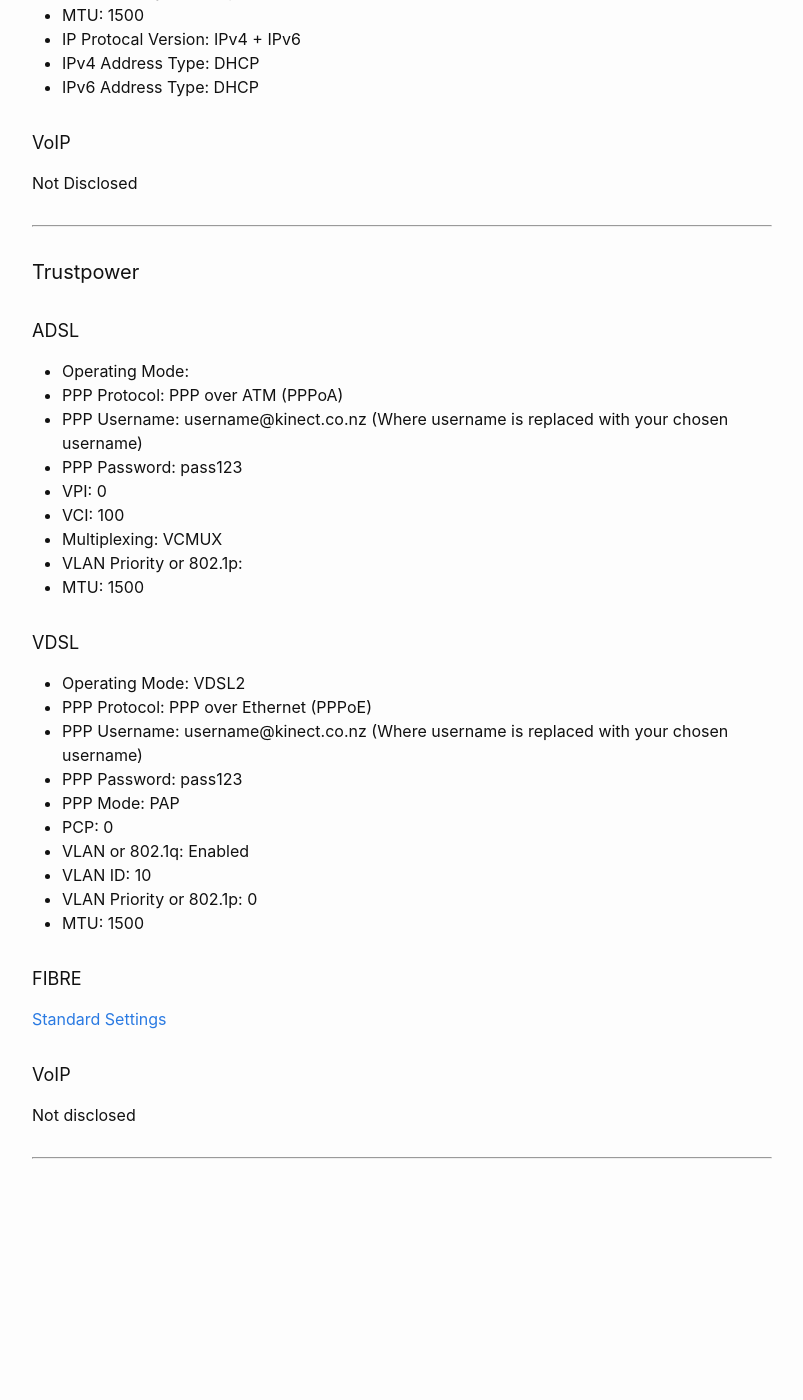
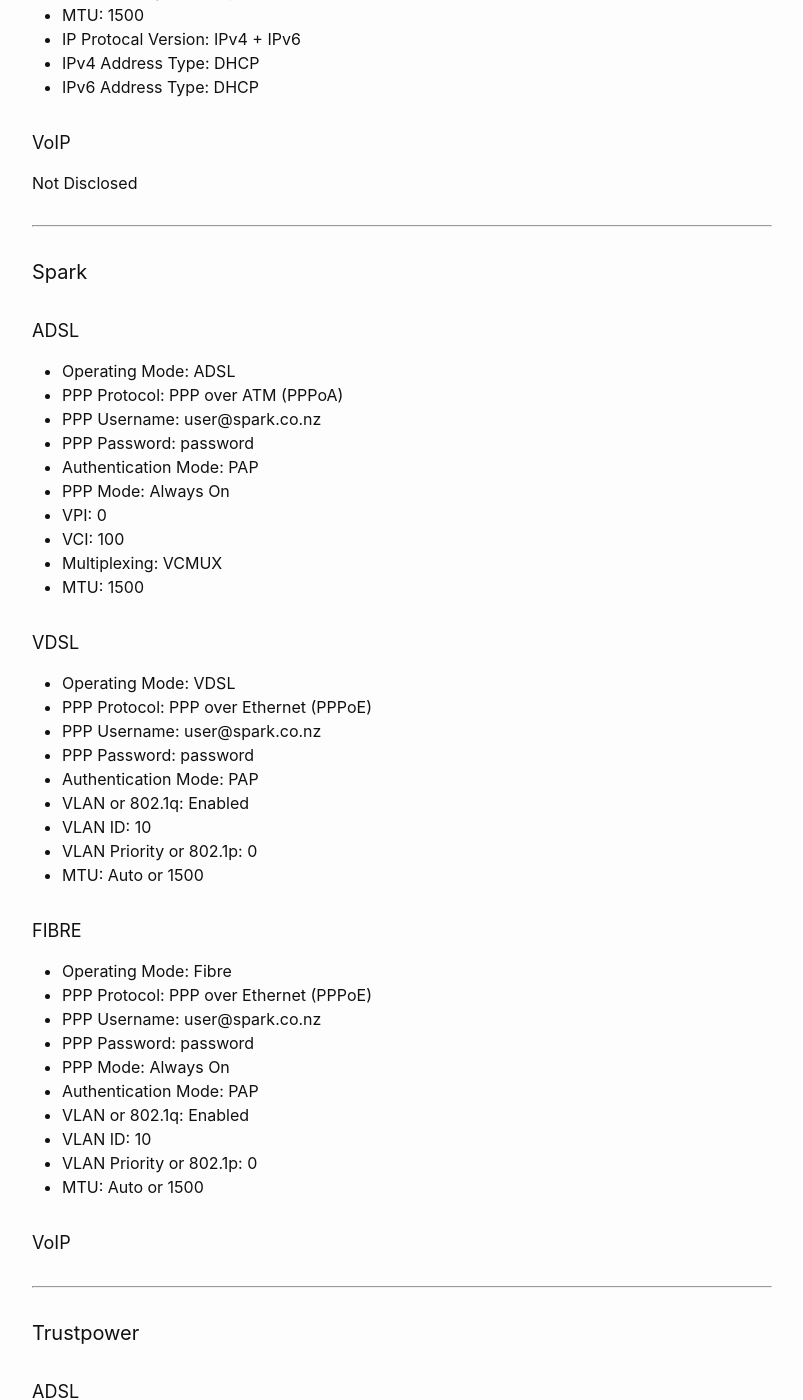
Before and after one commit to NikolaiJamez/NZModemConfiguration, a Jekyll site: the page built from isp-settings.md, in a window 1280 px wide and 1400 px high, scrolled down 4373 px. Shown: the whole window, without its empty margins (238-1041 px from the left). Built offline with Jekyll 4.4.1, drawn with Linux system fonts in a browser that asks for light colours; before the commit the page ends 5592 px from its top, so only the background shows below that.

Commit message:
Added spark to general settings page

```diff
--- a/isp-settings.md
+++ b/isp-settings.md
@@ -247,6 +247,49 @@
 
 ---
 
+#### Spark
+##### ADSL
+
+- Operating Mode: ADSL
+- PPP Protocol: PPP over ATM (PPPoA)
+- PPP Username: user@spark.co.nz
+- PPP Password: password
+- Authentication Mode: PAP
+- PPP Mode: Always On
+- VPI: 0
+- VCI: 100
+- Multiplexing: VCMUX
+- MTU: 1500
+
+##### VDSL
+
+- Operating Mode: VDSL
+- PPP Protocol: PPP over Ethernet (PPPoE)
+- PPP Username: user@spark.co.nz
+- PPP Password: password
+- Authentication Mode: PAP
+- VLAN or 802.1q: Enabled
+- VLAN ID: 10
+- VLAN Priority or 802.1p: 0
+- MTU: Auto or 1500
+
+##### FIBRE
+
+- Operating Mode: Fibre
+- PPP Protocol: PPP over Ethernet (PPPoE)
+- PPP Username: user@spark.co.nz
+- PPP Password: password
+- PPP Mode: Always On
+- Authentication Mode: PAP
+- VLAN or 802.1q: Enabled
+- VLAN ID: 10
+- VLAN Priority or 802.1p: 0
+- MTU: Auto or 1500
+
+##### VoIP
+
+---
+
 #### Trustpower {#trustpower}
 ##### ADSL
 
```
Also changed, not shown: 2 other files.
